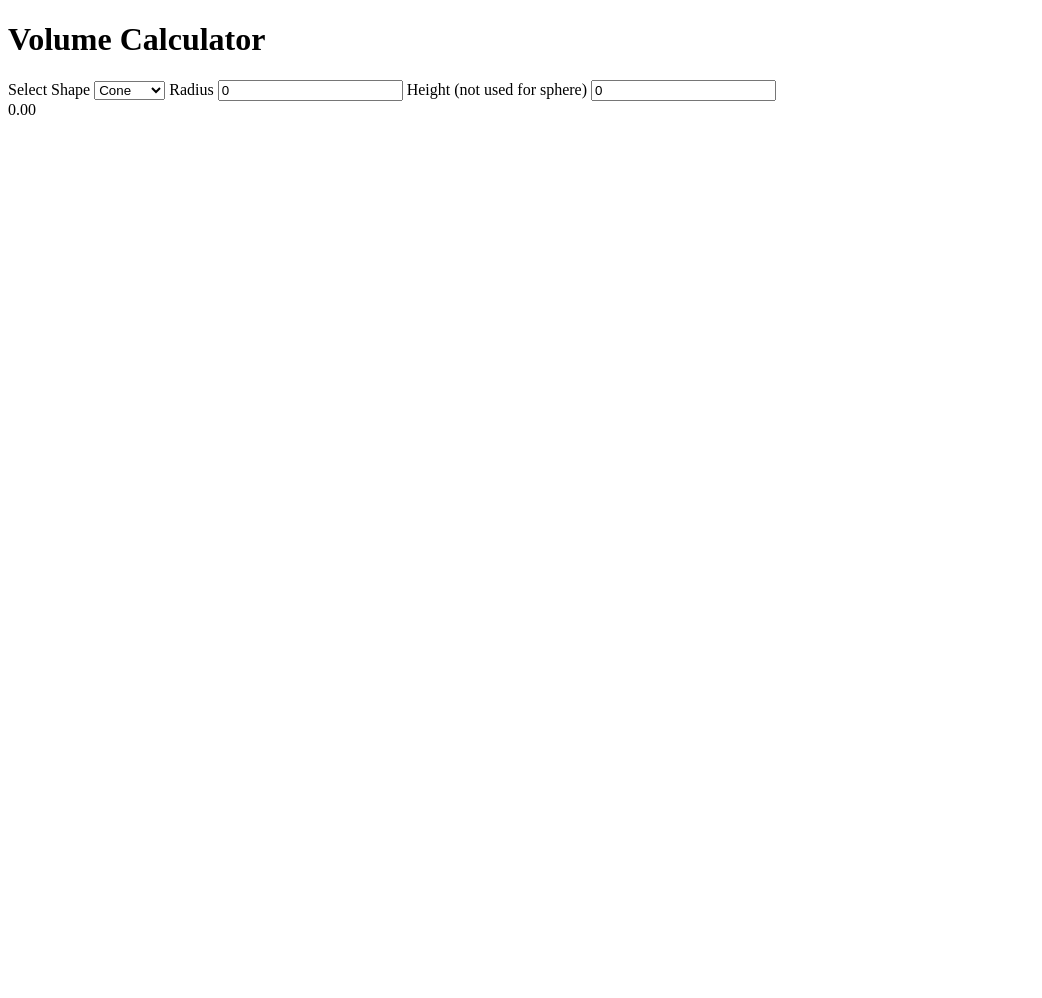
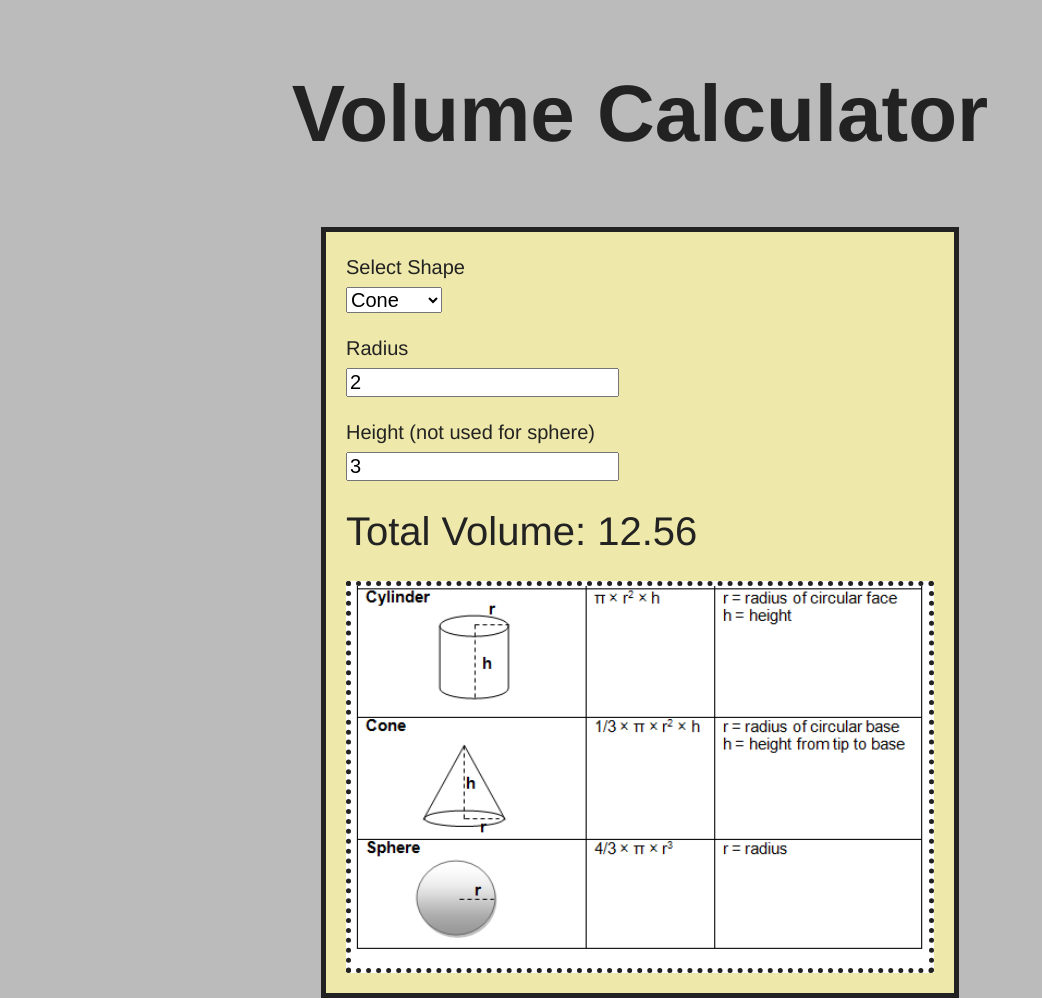
Before and after one commit to RogueNPC/custom-calculator-web, a plain HTML site: page index.html in a window 1280 px wide. Shown: the whole page, without its empty margins (0-1042 px from the left). Before the commit the page ends 800 px from the top, so only its background shows below. Drawn offline with Linux system fonts and the light colour scheme.

Commit message:
added image and styles

```diff
--- a/index.html
+++ b/index.html
@@ -16,11 +16,14 @@
                             <option value="Cylinder">Cylinder</option>
                         </select>
                     <label for="input-radius">Radius</label>
-                        <input id="input-radius" type="number" value="0">
+                        <input id="input-radius" type="number" value="2">
                     <label for="input-height">Height (not used for sphere)</label>
-                        <input id="input-height" type="number" value="0">
+                        <input id="input-height" type="number" value="3">
                 </div>
                 <div id="display-total">0.00</div>
+                <div id="formula-image">
+                    <img src="volume-formulas.png" alt="volume formulas">
+                </div>
             </section>
         </main>
         <script src='scripts.js'></script>
--- a/scripts.js
+++ b/scripts.js
@@ -25,3 +25,5 @@ function calculateVolume(){
         displayTotal.innerHTML = 'Total Volume: ' + total.toFixed(2)
     }
 }
+
+calculateVolume()
--- a/styles.css
+++ b/styles.css
@@ -0,0 +1,40 @@
+body {
+    font-family: Helvetica;
+    font-size: 40px;
+    line-height: 1.5;
+    margin: 0;
+    color: #222;
+    background-color: #bbb;
+}
+
+main {
+    display: flex;
+    flex-direction: column;
+    justify-content: center;
+    align-items: center;
+}
+
+section {
+    border-style: solid;
+    border-width: 5px;
+    background-color: palegoldenrod;
+}
+
+div {
+    margin: 0.5em;
+}
+
+input, select {
+    margin: 0.25em 0 1em 0;
+}
+
+label, input, select {
+    display: flex;
+    font-size: 20px;
+}
+
+#formula-image {
+    border-style: dotted;
+    border-width: 5px;
+    background-color: white;
+}
```
Also changed, not shown: volume-formulas.png (added).
